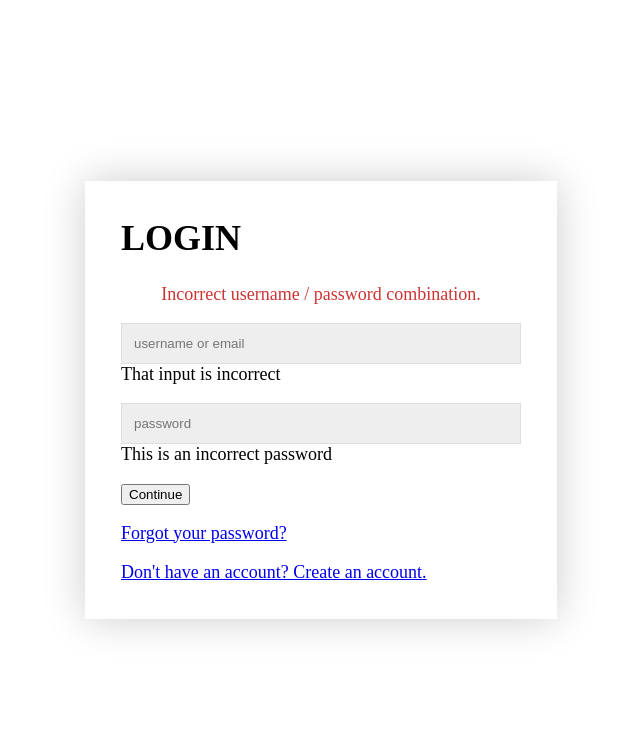
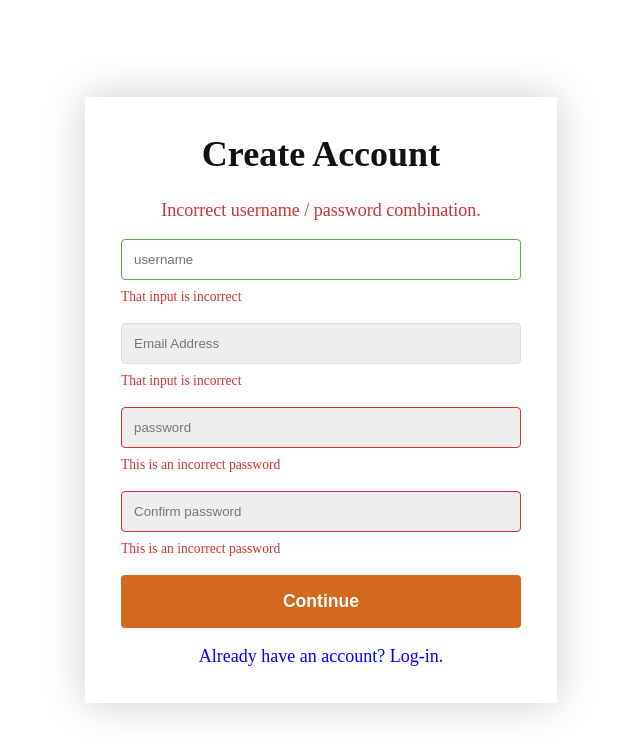
Before and after one commit to Cyriacusifeco/sellerexpress, a plain HTML site: page Login.html in a window 1280 px wide. Shown: the whole page, without its empty margins (319-959 px from the left). Drawn offline with Linux system fonts and the light colour scheme.

Commit message:
progressed with login-signup forms

```diff
--- a/Login.html
+++ b/Login.html
@@ -11,8 +11,37 @@
   <body>
 
     <div class="logincontainer">
-      <form class="loginform" id="login">
-        <h1 class="loginform-tittle">LOGIN</h1>
+      <form class="loginform" id="createAccount">
+        <h1 class="form-tittle">Create Account</h1>
+        <div class="loginform-message loginform-message-error">Incorrect username / password combination.</div>
+        <div class="loginform-input-group">
+          <input type="text" class="loginform-input" autofocus placeholder="username">
+          <div class="loginform-input-error-message">That input is incorrect</div>
+
+        </div>
+        <div class="loginform-input-group">
+          <input type="text" class="loginform-input" autofocus placeholder="Email Address">
+          <div class="loginform-input-error-message">That input is incorrect</div>
+
+        </div>
+        <div class="loginform-input-group">
+          <input type="password" class="loginform-input loginform-input-error" autofocus placeholder="password">
+          <div class="loginform-input-error-message">This is an incorrect password</div>
+
+        </div>
+        <div class="loginform-input-group">
+          <input type="password" class="loginform-input loginform-input-error" autofocus placeholder="Confirm password">
+          <div class="loginform-input-error-message">This is an incorrect password</div>
+
+        </div>
+        <button class="login-button" type="submit">Continue</button>
+
+        <p class="loginform-text">
+          <a href="#" class="form-link" id="linklogin">Already have an account? Log-in.</a>
+        </p>
+      </form>
+      <form class="loginform form-hidden" id="login">
+        <h1 class="form-tittle">Login</h1>
         <div class="loginform-message loginform-message-error">Incorrect username / password combination.</div>
         <div class="loginform-input-group">
           <input type="text" class="loginform-input" autofocus placeholder="username or email">
@@ -20,16 +49,16 @@
 
         </div>
         <div class="loginform-input-group">
-          <input type="password" class="loginform-input" autofocus placeholder="password">
+          <input type="password" class="loginform-input loginform-input-error" autofocus placeholder="password">
           <div class="loginform-input-error-message">This is an incorrect password</div>
 
         </div>
         <button class="login-button" type="submit">Continue</button>
         <p class="loginform-text">
-          <a href="#" class="sign-up-link">Forgot your password?</a>
+          <a href="#" class="form-link">Forgot your password?</a>
         </p>
         <p class="loginform-text">
-          <a href="#" class="sign-up-link" id="linkCreateAccount">Don't have an account? Create an account.</a>
+          <a href="#" class="form-link" id="linkCreateAccount">Don't have an account? Create an account.</a>
         </p>
       </form>
     </div>
--- a/login-signup style.css
+++ b/login-signup style.css
@@ -1,8 +1,10 @@
 body {
 
---color-error: #cc3333;
+    --color-error: #cc3333;
     --color-success: #4bb544;
-    border-radius: 4px;
+    --border-radius: 4px;
+    --color-primary: chocolate;
+    --color-primary-dark: rgb(146, 64, 6);
 
     margin: 0;
     height: 100vh;
@@ -11,6 +13,15 @@ body {
     justify-content: center;
     font-size: 18px;
 
+}
+
+.form-hidden {
+    display: none;
+}
+
+.form-tittle {
+    text-align: center;
+    color: #111111;
 }
 
 .logincontainer {
@@ -56,7 +67,7 @@ body {
     width: 100%;
     padding: 0.75rem;
     box-sizing: border-box;
-    border-radius: var( border-radius);
+    border-radius: var(--border-radius);
     border: 1px solid #dddddd;
     outline: none;
     background: #eeeeee;
@@ -64,3 +75,62 @@ body {
 
 
 }
+
+.loginform-input:focus {
+    border-color: var(--color-success);
+    background: white;
+}
+
+.loginform-input-error {
+    color: var(--color-error);
+    border-color: var(--color-error);
+
+}
+
+.loginform-input-error-message {
+    margin-top: 9px;
+    font-size: 0.85rem;
+    color: var(--color-error);
+
+
+}
+
+.login-button {
+    width: 100%;
+    padding: 1rem 2rem;
+    font-weight: bold;
+    font-size: 1.1rem;
+    color: white;
+    border: none;
+    border-radius: var(--border-radius);
+    outline: none;
+    cursor: pointer;
+    background: var(--color-primary);
+
+}
+
+.login-button:hover {
+    background: var(--color-primary-dark);
+
+}
+
+.login-button:active {
+    transform: scale(0.9);
+}
+
+.loginform-text {
+    text-align: center;
+}
+
+.form-link {
+    text-decoration: none;
+    cursor: pointer;
+    color: blue;
+
+}
+
+.form-link:hover {
+    text-decoration: underline;
+    color: #C5748F;
+
+}
```
Also changed, not shown: main.js (added).
